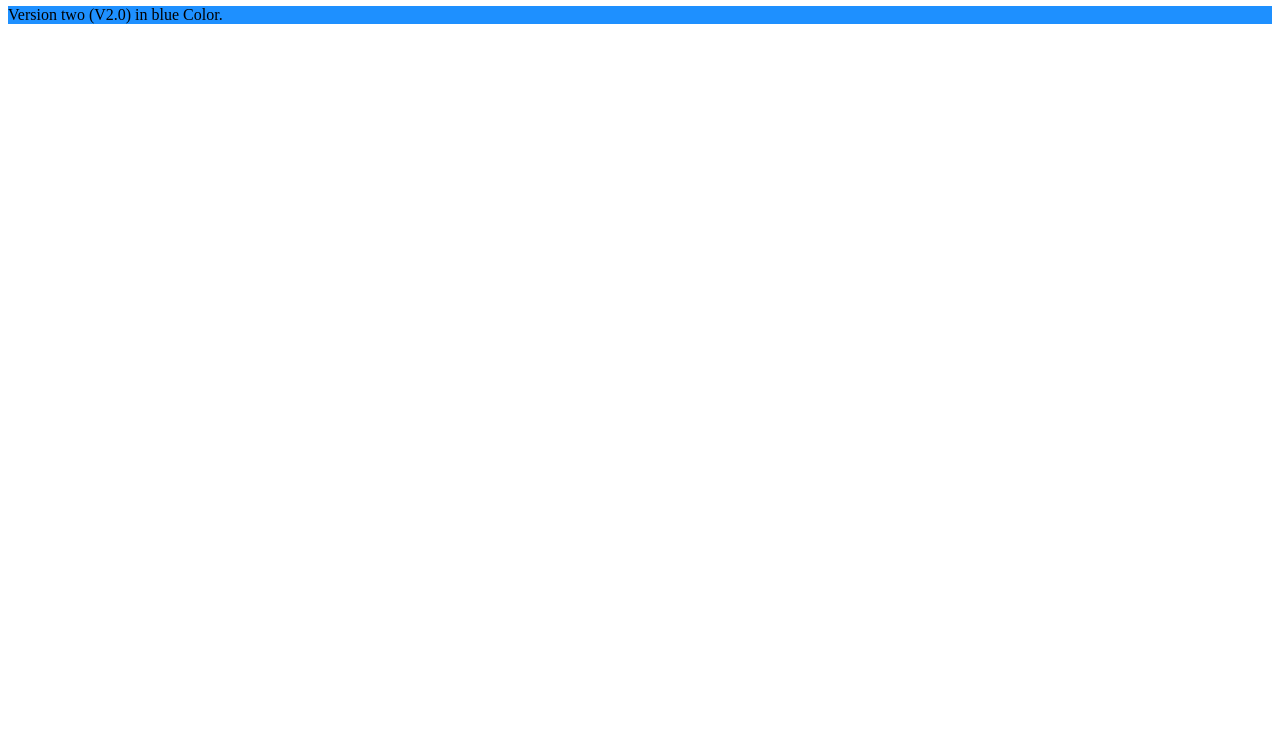
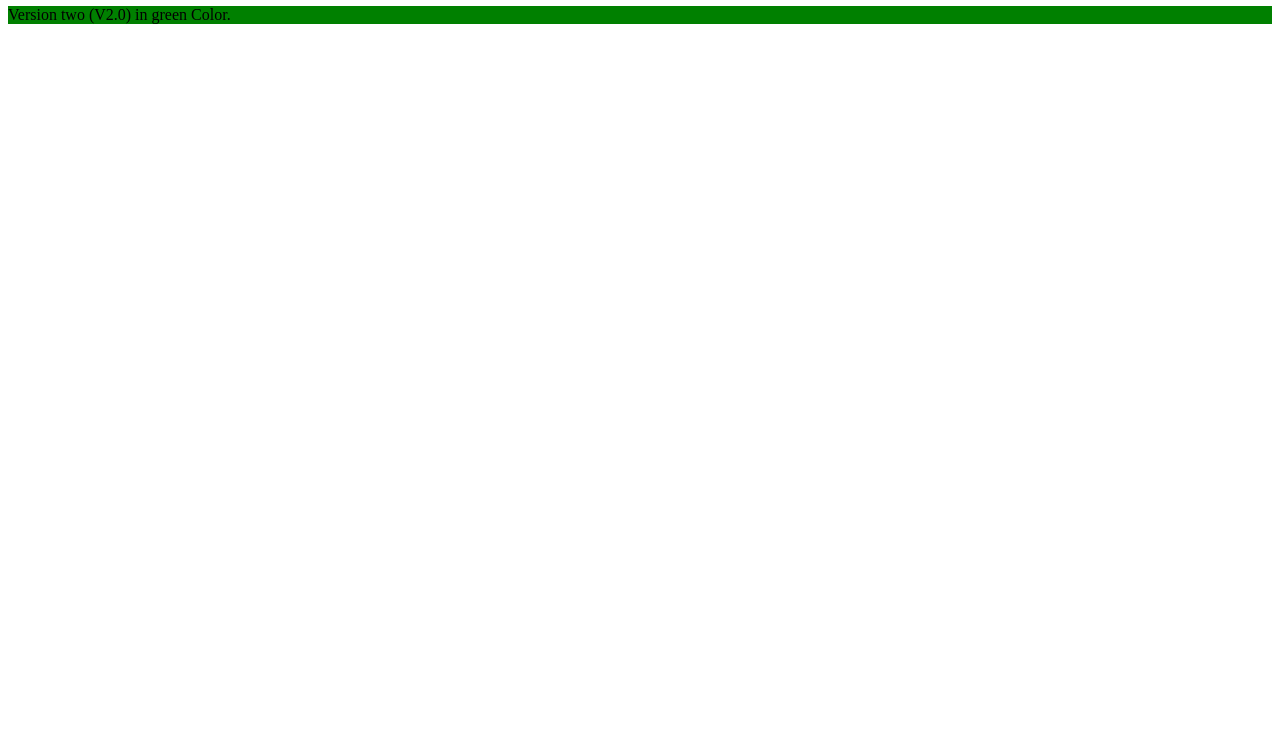
Before and after one commit to vishalpatolecr7/Docker_CI-CD_Project, a plain HTML site: page index.html in a window 1280 px wide. Shown: the part 60-800 px from the top of the page. Drawn offline with Linux system fonts and the light colour scheme.

Commit message:
change background colour in index file

```diff
--- a/index.html
+++ b/index.html
@@ -1,6 +1,6 @@
 <html>
 <body>
 <h1> Project on CICD & Docker Vishal Patole </h1>
-<p style="background-color:DodgerBlue;">Version two (V2.0) in blue Color.</p>
+<p style="background-color:Green;">Version two (V2.0) in green Color.</p>
 </body>
 </html>
```
